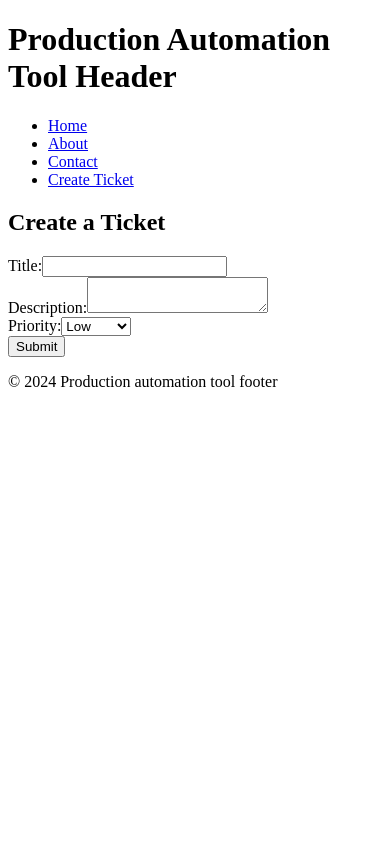
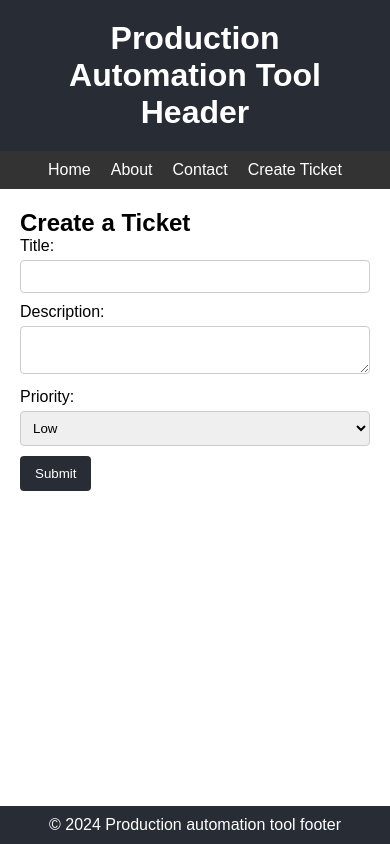
Before and after one commit to Jaquinei/mvp_3_puc_rio_frontend, a React (Create React App) app: page /create-ticket in a window 390 px wide. Built offline with nearby package versions, Linux system fonts and the light colour scheme.

Commit message:
feat: add responsiveness and storage and retrieval from localstorage

```diff
--- /dev/null
+++ b/src/App.css
@@ -0,0 +1,110 @@
+/* Basic Reset */
+* {
+  margin: 0;
+  padding: 0;
+  box-sizing: border-box;
+}
+
+body {
+  font-family: Arial, sans-serif;
+}
+
+/* Header Styles */
+header {
+  background-color: #282c34;
+  padding: 20px;
+  color: white;
+  text-align: center;
+}
+
+/* Menu Styles */
+nav ul {
+  display: flex;
+  list-style: none;
+  background-color: #333;
+  padding: 10px;
+  justify-content: center;
+}
+
+nav ul li {
+  margin: 0 10px;
+}
+
+nav ul li a {
+  color: white;
+  text-decoration: none;
+}
+
+/* Main Content Styles */
+main {
+  padding: 20px;
+  flex: 1;
+}
+
+/* Ticket List Styles */
+.ticket-list {
+  display: flex;
+  flex-direction: column;
+  gap: 10px;
+}
+
+.ticket {
+  border: 1px solid #ccc;
+  border-radius: 5px;
+  padding: 15px;
+}
+
+/* Form Styles */
+form div {
+  margin-bottom: 10px;
+}
+
+label {
+  display: block;
+  margin-bottom: 5px;
+}
+
+input, textarea, select {
+  width: 100%;
+  padding: 8px;
+  border: 1px solid #ccc;
+  border-radius: 4px;
+}
+
+button {
+  background-color: #282c34;
+  color: white;
+  padding: 10px 15px;
+  border: none;
+  border-radius: 4px;
+  cursor: pointer;
+}
+
+/* Footer Styles */
+footer {
+  background-color: #282c34;
+  color: white;
+  text-align: center;
+  padding: 10px;
+  position: fixed;
+  bottom: 0;
+  width: 100%;
+}
+
+/* Responsive Styles */
+@media (min-width: 768px) {
+  .ticket-list {
+    flex-direction: row;
+    flex-wrap: wrap;
+  }
+
+  .ticket {
+    flex: 1 1 calc(33% - 20px);
+  }
+}
+
+@media (min-width: 1024px) {
+  .ticket {
+    flex: 1 1 calc(25% - 20px);
+  }
+}
--- a/src/App.js
+++ b/src/App.js
@@ -7,20 +7,21 @@ import Home from './pages/Home';
 import About from './pages/About';
 import Contact from './pages/Contact';
 import CreateTicket from './pages/CreateTicket';
-
+import './App.css';
 
 const App = () => {
   return (
     <Router>
       <Header />
       <Menu />
+      <main>
         <Routes>
           <Route path="/" element={<Home />} />
           <Route path="/about" element={<About />} />
           <Route path="/contact" element={<Contact />} />
           <Route path="/create-ticket" element={<CreateTicket />} />
-
         </Routes>
+      </main>
       <Footer />
     </Router>
   );
--- a/src/pages/Home.js
+++ b/src/pages/Home.js
@@ -1,9 +1,27 @@
-import React from 'react';
+import React, { useState, useEffect } from 'react';
+import Ticket from '../components/Ticket';
 
 const Home = () => {
+  const [tickets, setTickets] = useState([]);
+
+  useEffect(() => {
+    // Retrieve tickets from local storage when the component mounts
+    const storedTickets = JSON.parse(localStorage.getItem('tickets')) || [];
+    setTickets(storedTickets);
+  }, []);
+
   return (
     <div>
-      <h1>Home Page</h1>
+      <h2>Ticket List</h2>
+      {tickets.length === 0 ? (
+        <p>No tickets found.</p>
+      ) : (
+        <div className="ticket-list">
+          {tickets.map(ticket => (
+            <Ticket key={ticket.id} ticket={ticket} />
+          ))}
+        </div>
+      )}
     </div>
   );
 };
```
Also changed, not shown: src/components/CreateTicket.js (+18 -1 lines). Lines whose indentation alone changed are shown as unchanged.
